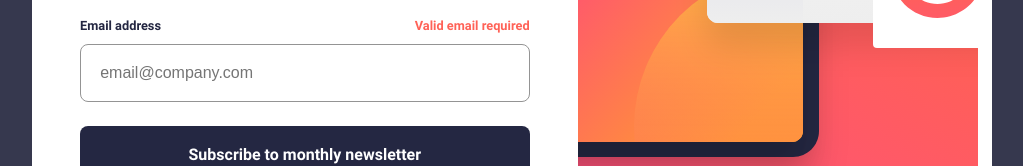
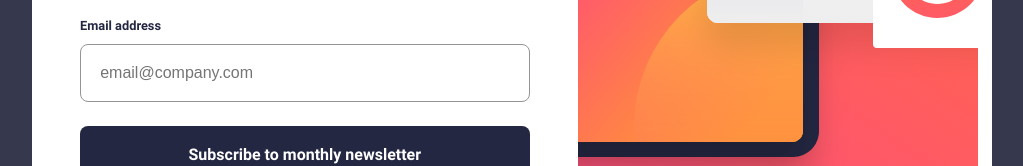
Before and after one commit to Niisari/newsletter-sign-up-with-success-message-main, a plain HTML site: page index.html in a window 1280 px wide. Shown: the part 447-613 px from the top of the page, without its empty margins (128-1151 px from the left). Drawn offline with Linux system fonts and the light colour scheme.

Commit message:
added missing hidden class to the invalid input

```diff
--- a/index.html
+++ b/index.html
@@ -66,7 +66,7 @@
     <!-- Sign-up form start -->
       <form id="card_form">
         <div class="label_wrapper">
-          <label for="email" class="card_label">Email address</label><span class="email_invalid">Valid email required</span>
+          <label for="email" class="card_label">Email address</label><span class="email_invalid hidden">Valid email required</span>
         </div>
           <input
           type="email"
```
